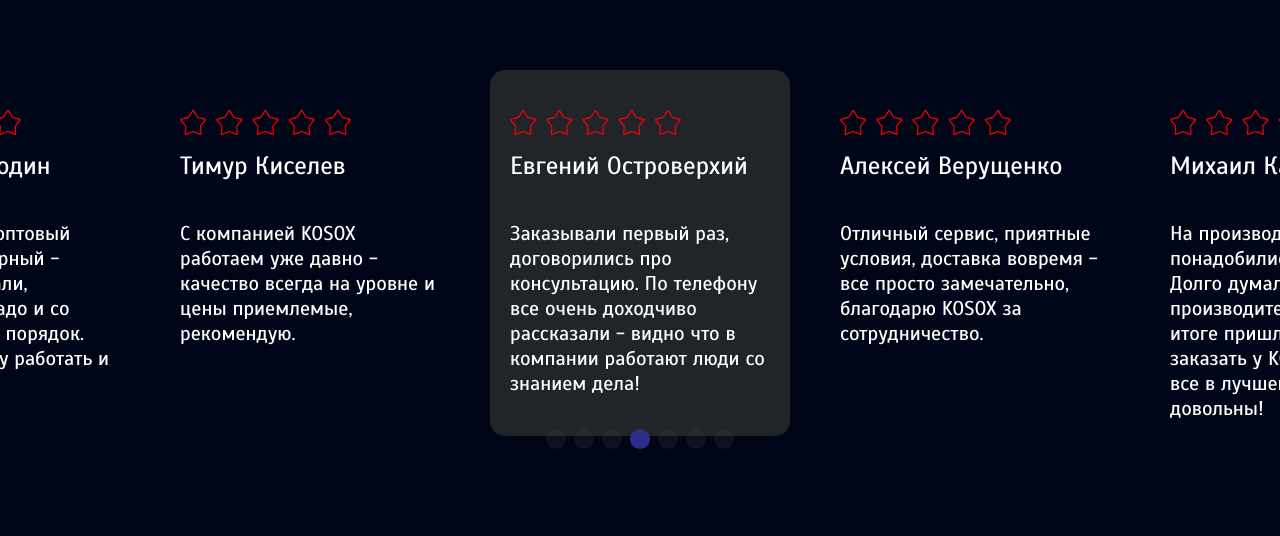
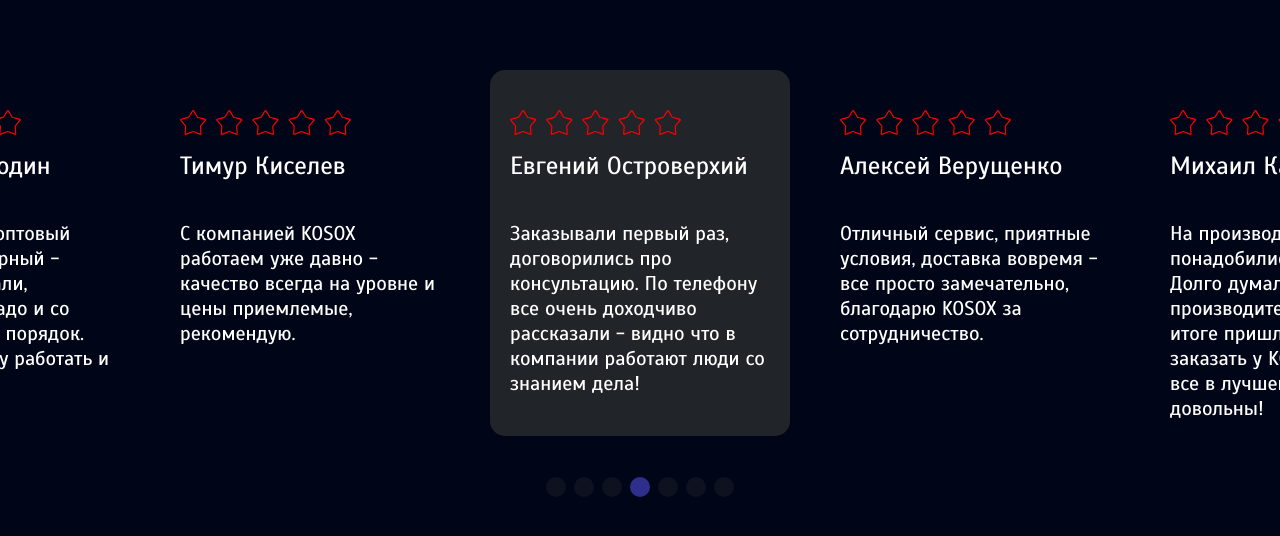
Before and after one commit to Chamber6821/kosox-web, a React (Create React App) app: page / in a window 1280 px wide. Shown: the part 5955-6491 px from the top of the page. Built offline with nearby package versions, Linux system fonts and the light colour scheme; no server answers.

Commit message:
fix(Reviews): move out pagination from card

```diff
--- a/src/components/Reviews.jsx
+++ b/src/components/Reviews.jsx
@@ -23,15 +23,21 @@ export default function Reviews () {
       'По соотношению цены и качества думаю лучше компанию не найти. Работать буду продолжать, все устраивает.')
   ]
   return (
-    <Swiper
+    <div
       style={{
         '--swiper-theme-color': '#2E2F8C',
         '--swiper-pagination-bullet-size': '20px',
         '--swiper-pagination-bullet-inactive-color': 'rgb(72, 72, 72)'
       }}
+    >
+      <Swiper
+        style={{
+          position: 'relative',
+          maxWidth: '100dvw'
+        }}
         modules={[Pagination]}
         initialSlide={3}
-      pagination={{ clickable: true }}
+        pagination={{ clickable: true, el: '.reviews-pagination' }}
         slidesPerView='auto'
         centeredSlides
         spaceBetween={30}
@@ -39,12 +45,21 @@ export default function Reviews () {
         loop
       >
         {reviews.map(x =>
-        <SwiperSlide key={x.author} style={{ maxWidth: '300px', padding: '40px 20px', borderRadius: '15px' }}>
+          <SwiperSlide
+            key={x.author}
+            style={{
+              maxWidth: '300px',
+              padding: '40px 20px',
+              borderRadius: '15px'
+            }}
+          >
             <img src='/img/sky.svg' alt='icon' />
             <h3 style={{ marginTop: '15px' }}>{x.author}</h3>
             <h4 style={{ textAlign: 'left', marginTop: '40px' }}>{x.opinion}</h4>
           </SwiperSlide>
         )}
       </Swiper>
+      <div style={{ width: 'fit-content', margin: 'auto', marginTop: '16px' }} className='reviews-pagination' />
+    </div>
   )
 }
```
Lines whose indentation alone changed are shown as unchanged.
